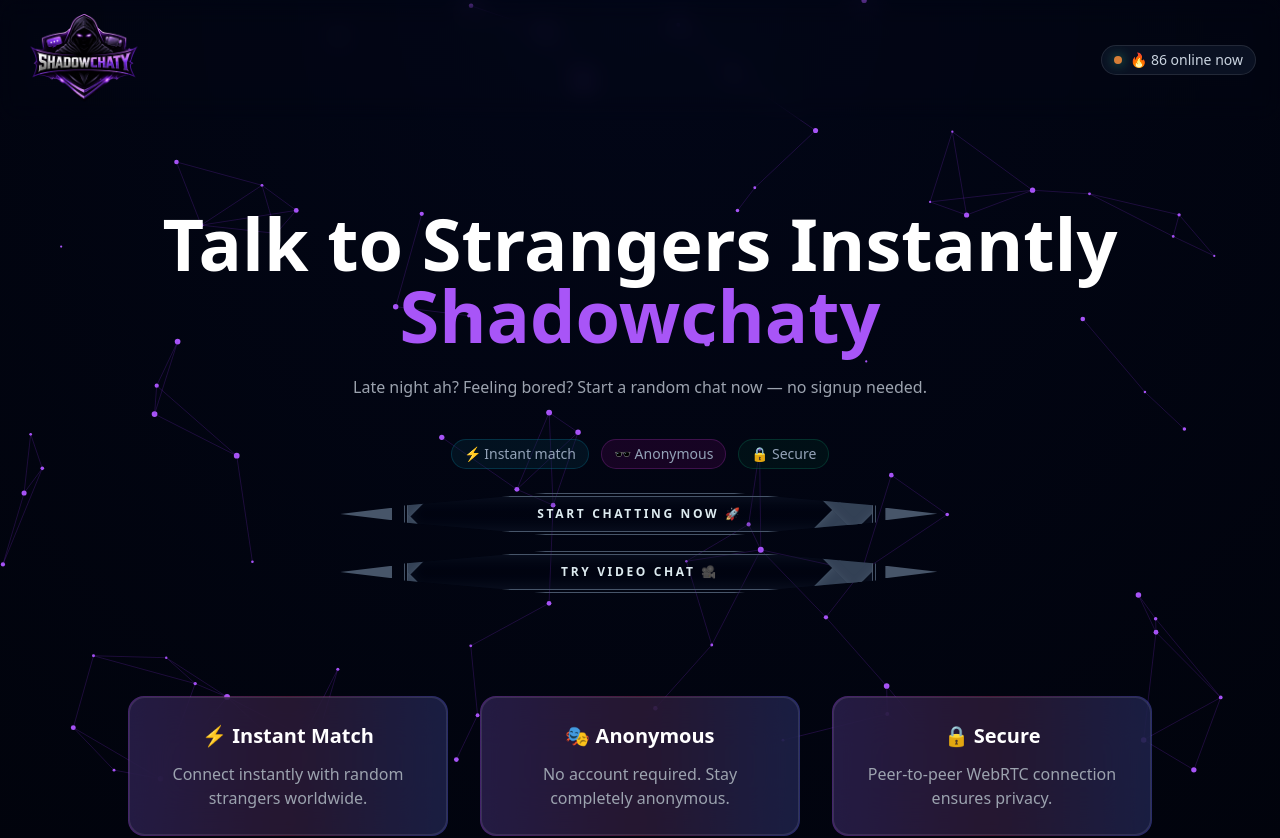
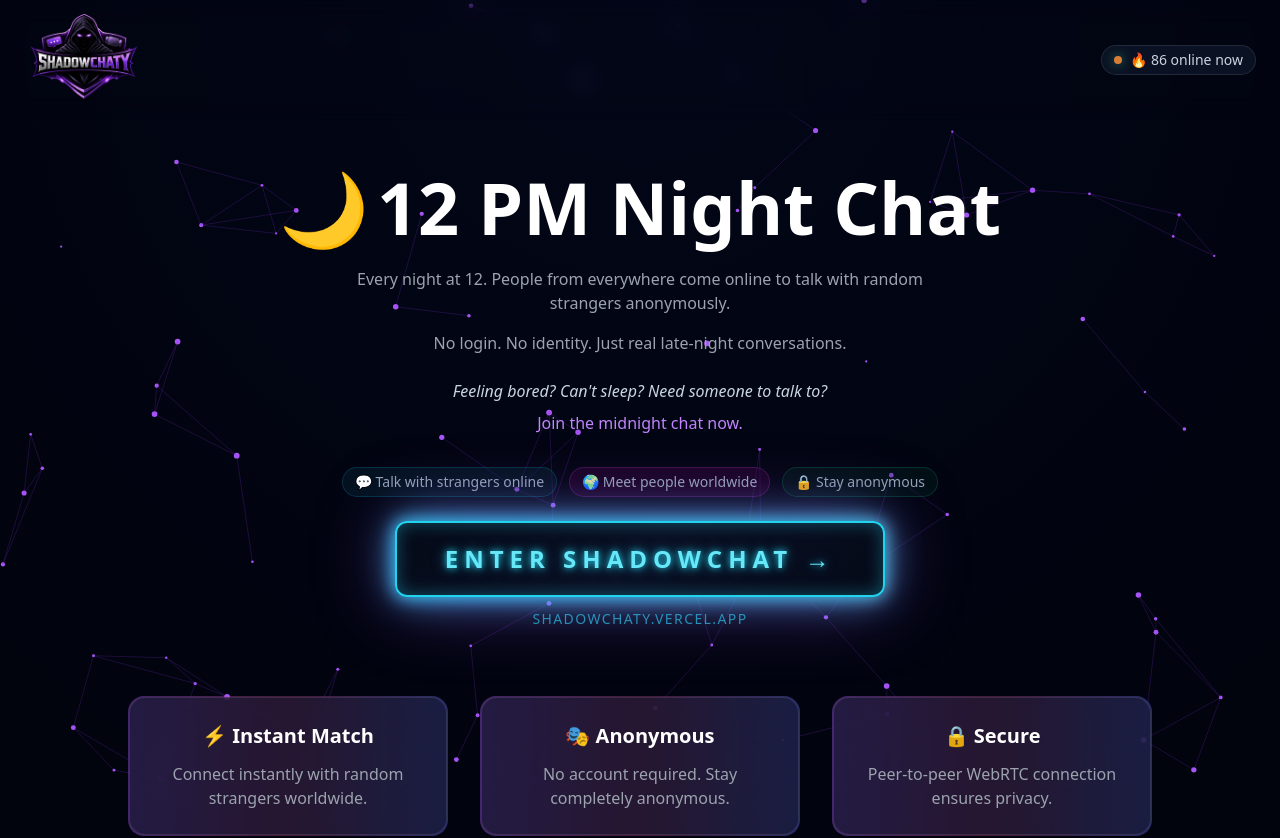
Before and after one commit to MCSK100/mask, a React (Vite) app: page / in a window 1280 px wide. Shown: the top 838 px of the page. Built offline with nearby package versions, Linux system fonts and the light colour scheme; no server answers.

Commit message:
CTA change

```diff
--- a/src/components/Hero.jsx
+++ b/src/components/Hero.jsx
@@ -1,12 +1,6 @@
 import { motion } from "framer-motion"
-import { useNavigate } from "react-router-dom"
-import CyberButton from "./CyberButton"
-import { isEnabled } from "../config/featureFlags"
 
 export default function Hero() {
-  const navigate = useNavigate()
-  const growthEnabled = isEnabled('ENABLE_HERO_GROWTH')
-
   return (
     <section className="relative flex min-h-[70vh] flex-col items-center justify-center text-center px-4 py-10 sm:px-6">
 
@@ -17,49 +11,89 @@
         transition={{ duration: 0.8 }}
         className="mb-6 text-3xl font-bold leading-tight sm:text-5xl md:text-7xl"
       >
-        Talk to Strangers Instantly
-        <br />
-        <span className="text-purple-500">Shadowchaty</span>
+        <span className="mr-2">🌙</span>
+        12 PM Night Chat
       </motion.h1>
 
-      {/* Subtitl1e */}
-      <p className="mb-8 max-w-xl text-sm text-gray-400 sm:mb-10 sm:text-base">
-        {growthEnabled
-          ? "Late night ah? Feeling bored? Start a random chat now — no signup needed."
-          : "Meet strangers worldwide through secure anonymous chat and video. No signup. No identity. Just real conversations."
-        }
-      </p>
+      {/* Subtitle */}
+      <motion.p
+        initial={{ opacity: 0, y: 20 }}
+        animate={{ opacity: 1, y: 0 }}
+        transition={{ duration: 0.6, delay: 0.15 }}
+        className="mb-4 max-w-xl text-sm text-gray-400 sm:text-base"
+      >
+        Every night at 12. People from everywhere come online
+        to talk with random strangers anonymously.
+      </motion.p>
+
+      <motion.p
+        initial={{ opacity: 0, y: 20 }}
+        animate={{ opacity: 1, y: 0 }}
+        transition={{ duration: 0.6, delay: 0.25 }}
+        className="mb-6 max-w-xl text-sm text-gray-400 sm:text-base"
+      >
+        No login. No identity. Just real late-night conversations.
+      </motion.p>
+
+      {/* Hook */}
+      <motion.p
+        initial={{ opacity: 0, y: 20 }}
+        animate={{ opacity: 1, y: 0 }}
+        transition={{ duration: 0.6, delay: 0.35 }}
+        className="mb-2 max-w-xl text-sm italic text-slate-300 sm:text-base"
+      >
+        Feeling bored? Can't sleep? Need someone to talk to?
+      </motion.p>
+
+      <motion.p
+        initial={{ opacity: 0, y: 20 }}
+        animate={{ opacity: 1, y: 0 }}
+        transition={{ duration: 0.6, delay: 0.45 }}
+        className="mb-8 max-w-xl text-sm font-medium text-purple-400 sm:text-base"
+      >
+        Join the midnight chat now.
+      </motion.p>
 
       {/* Micro Hooks */}
-      {growthEnabled && (
       <motion.div
         initial={{ opacity: 0, y: 20 }}
         animate={{ opacity: 1, y: 0 }}
-          transition={{ duration: 0.6, delay: 0.3 }}
+        transition={{ duration: 0.6, delay: 0.55 }}
         className="mb-6 flex flex-wrap items-center justify-center gap-3 text-xs text-slate-400 sm:text-sm"
       >
         <span className="inline-flex items-center gap-1 rounded-full border border-cyan-500/20 bg-cyan-950/30 px-3 py-1">
-            ⚡ Instant match
+          💬 Talk with strangers online
         </span>
         <span className="inline-flex items-center gap-1 rounded-full border border-fuchsia-500/20 bg-fuchsia-950/30 px-3 py-1">
-            🕶️ Anonymous
+          🌍 Meet people worldwide
         </span>
         <span className="inline-flex items-center gap-1 rounded-full border border-emerald-500/20 bg-emerald-950/30 px-3 py-1">
-            🔒 Secure
+          🔒 Stay anonymous
         </span>
       </motion.div>
-      )}
 
-      {/* Buttons */}
-      <div className="grid w-full max-w-lg grid-cols-1 gap-3 sm:flex sm:w-auto sm:max-w-none sm:flex-wrap sm:justify-center sm:gap-4">
-        <CyberButton onClick={() => navigate("/chat")} fullWidth>
-          {growthEnabled ? "Start Chatting Now 🚀" : "Text Chat"}
-        </CyberButton>
-
-        <CyberButton onClick={() => navigate("/video")} fullWidth>
-          {growthEnabled ? "Try Video Chat 🎥" : "Video Chat"}
-        </CyberButton>
-      </div>
+      {/* CTA */}
+      <motion.div
+        initial={{ opacity: 0, y: 20 }}
+        animate={{ opacity: 1, y: 0 }}
+        transition={{ duration: 0.6, delay: 0.65 }}
+        className="flex w-full max-w-lg flex-col items-center gap-3"
+      >
+        <a
+          href="https://shadowchaty.vercel.app"
+          target="_blank"
+          rel="noopener noreferrer"
+          className="neon-cta group inline-flex items-center gap-3 rounded-xl px-8 py-4 font-black uppercase tracking-[0.25em] text-base sm:px-12 sm:py-5 sm:text-2xl"
+        >
+          <span>Enter ShadowChat</span>
+          <span className="inline-block transition-transform duration-300 group-hover:translate-x-1 group-hover:scale-110">
+            →
+          </span>
+        </a>
+        <span className="text-xs font-medium tracking-widest text-cyan-400/70 uppercase sm:text-sm">
+          shadowchaty.vercel.app
+        </span>
+      </motion.div>
 
     </section>
 
--- a/src/index.css
+++ b/src/index.css
@@ -69,3 +69,60 @@
 .safe-pt {
   padding-top: env(safe-area-inset-top, 0px);
 }
+
+/* neon glow pulse for CTA */
+
+@keyframes neonPulse {
+  0%, 100% {
+    box-shadow:
+      0 0 10px rgba(34, 211, 238, 0.55),
+      0 0 25px rgba(34, 211, 238, 0.45),
+      0 0 50px rgba(168, 85, 247, 0.35),
+      inset 0 0 12px rgba(34, 211, 238, 0.25);
+  }
+  50% {
+    box-shadow:
+      0 0 18px rgba(34, 211, 238, 0.85),
+      0 0 40px rgba(34, 211, 238, 0.7),
+      0 0 80px rgba(168, 85, 247, 0.55),
+      inset 0 0 18px rgba(34, 211, 238, 0.4);
+  }
+}
+
+.neon-cta {
+  position: relative;
+  background: linear-gradient(135deg, #050a18 0%, #0b1024 50%, #050a18 100%);
+  border: 2px solid #22d3ee;
+  color: #67e8f9;
+  text-shadow: 0 0 6px rgba(34, 211, 238, 0.9), 0 0 14px rgba(34, 211, 238, 0.6);
+  animation: neonPulse 2.4s ease-in-out infinite;
+  transition: transform 0.25s ease, color 0.25s ease, border-color 0.25s ease;
+}
+
+.neon-cta::before {
+  content: "";
+  position: absolute;
+  inset: -2px;
+  border-radius: inherit;
+  background: linear-gradient(120deg, #22d3ee, #a855f7, #ec4899, #22d3ee);
+  background-size: 300% 300%;
+  z-index: -1;
+  filter: blur(10px);
+  opacity: 0.7;
+  animation: neonBorderShift 5s linear infinite;
+}
+
+.neon-cta:hover {
+  transform: translateY(-2px) scale(1.03);
+  color: #ffffff;
+  border-color: #a855f7;
+}
+
+.neon-cta:hover::before {
+  opacity: 1;
+}
+
+@keyframes neonBorderShift {
+  0% { background-position: 0% 50%; }
+  100% { background-position: 300% 50%; }
+}
```
Lines whose indentation alone changed are shown as unchanged.
